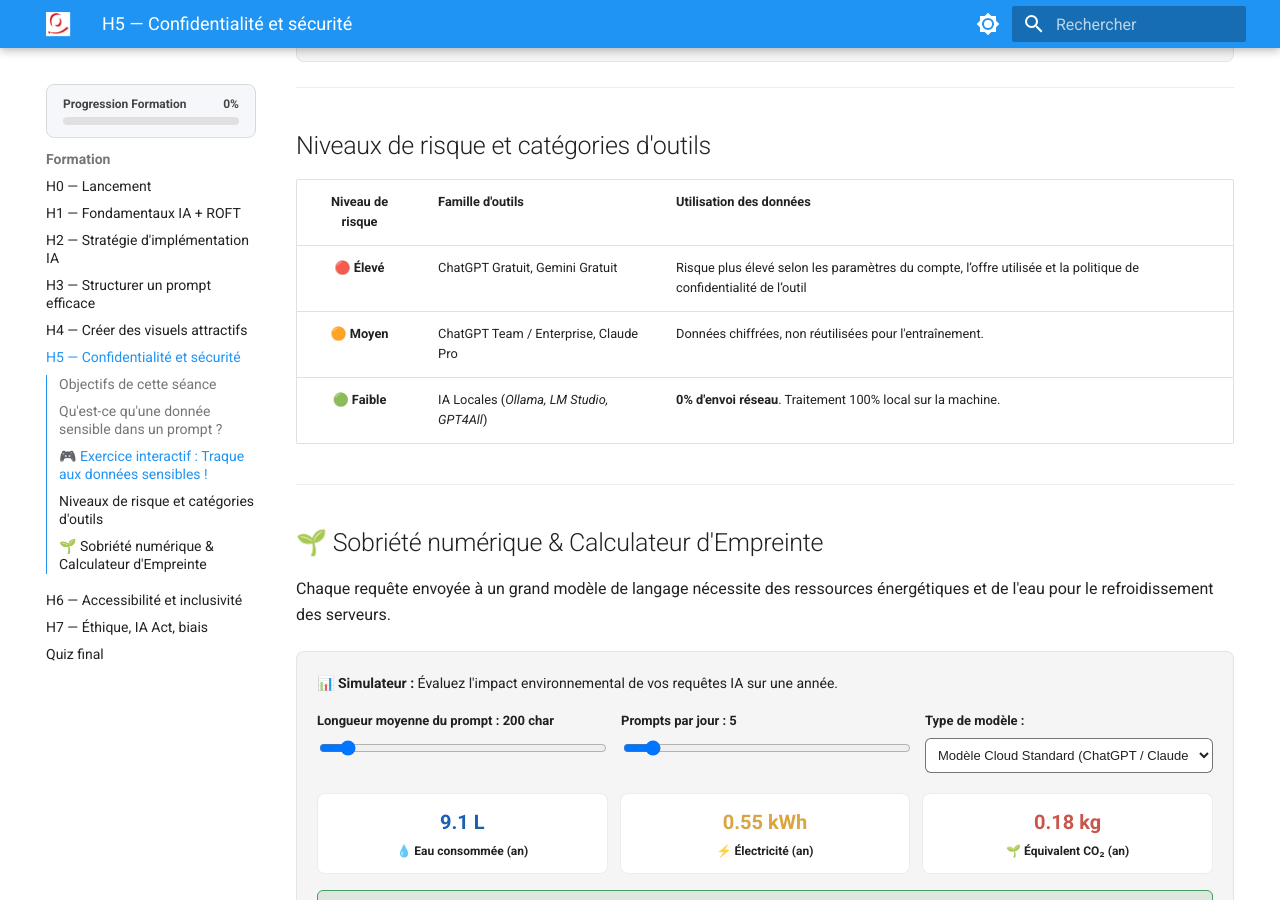
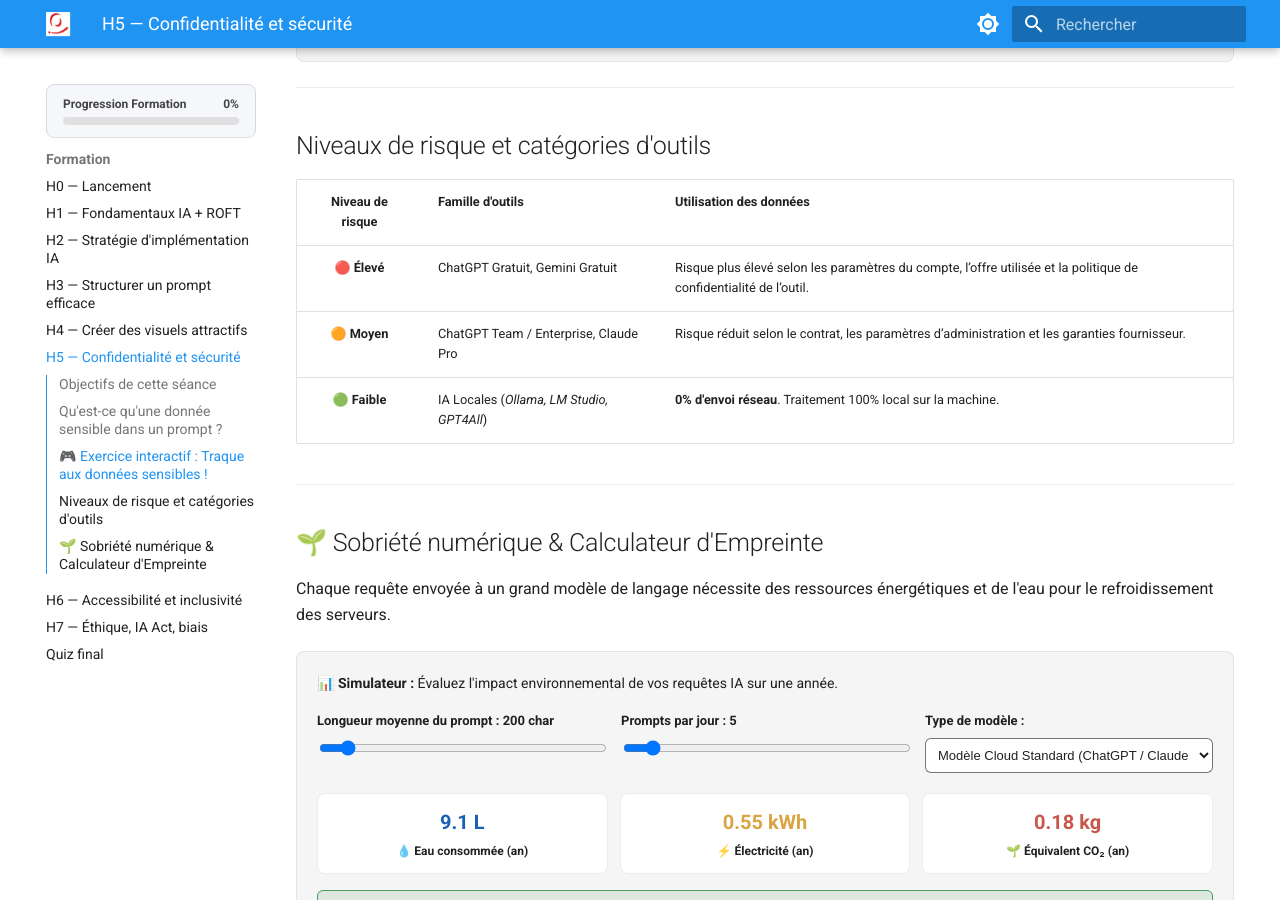
Before and after one commit to pierre-l-hue/wiki-formation-ia, an MkDocs documentation site: the page built from docs/formation/h5.md, in a window 1280 px wide and 900 px high, scrolled down 1692 px. Built offline with MkDocs 1.6.1 and Material for MkDocs 9.7.7, drawn with Linux system fonts in a browser that asks for light colours; some of the changed text lies outside the part shown.

Commit message:
Update risk levels and tool categories in documentation

```diff
--- a/docs/formation/h5.md
+++ b/docs/formation/h5.md
@@ -243,8 +243,8 @@
 
 | Niveau de risque | Famille d'outils | Utilisation des données |
 | :---: | :--- | :--- |
-| 🔴 **Élevé** | ChatGPT Gratuit, Gemini Gratuit | Risque plus élevé selon les paramètres du compte, l’offre utilisée et la politique de confidentialité de l’outil|
-| 🟠 **Moyen** | ChatGPT Team / Enterprise, Claude Pro | Données chiffrées, non réutilisées pour l'entraînement. |
+| 🔴 **Élevé** | ChatGPT Gratuit, Gemini Gratuit | Risque plus élevé selon les paramètres du compte, l’offre utilisée et la politique de confidentialité de l’outil.|
+| 🟠 **Moyen** | ChatGPT Team / Enterprise, Claude Pro | Risque réduit selon le contrat, les paramètres d’administration et les garanties fournisseur. |
 | 🟢 **Faible** | IA Locales (*Ollama, LM Studio, GPT4All*) | **0% d'envoi réseau**. Traitement 100% local sur la machine. |
 
 ---
```
